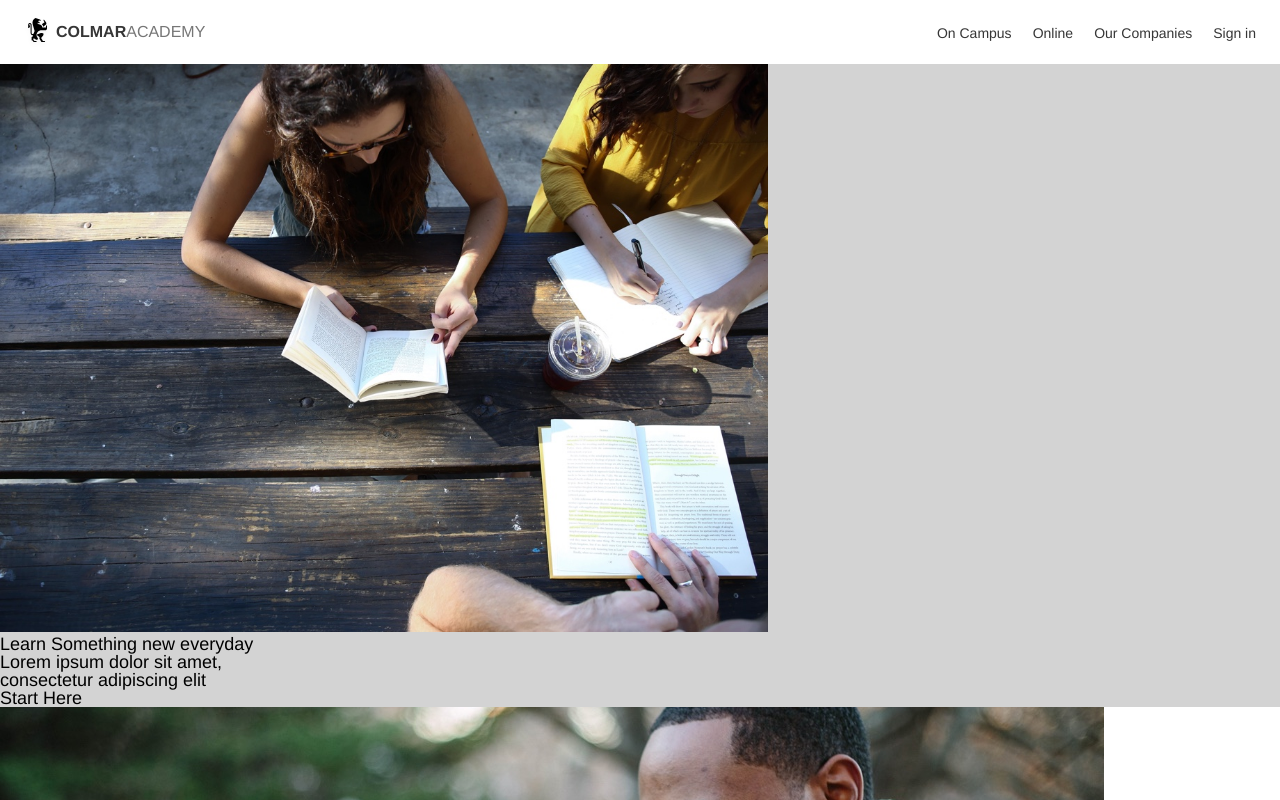
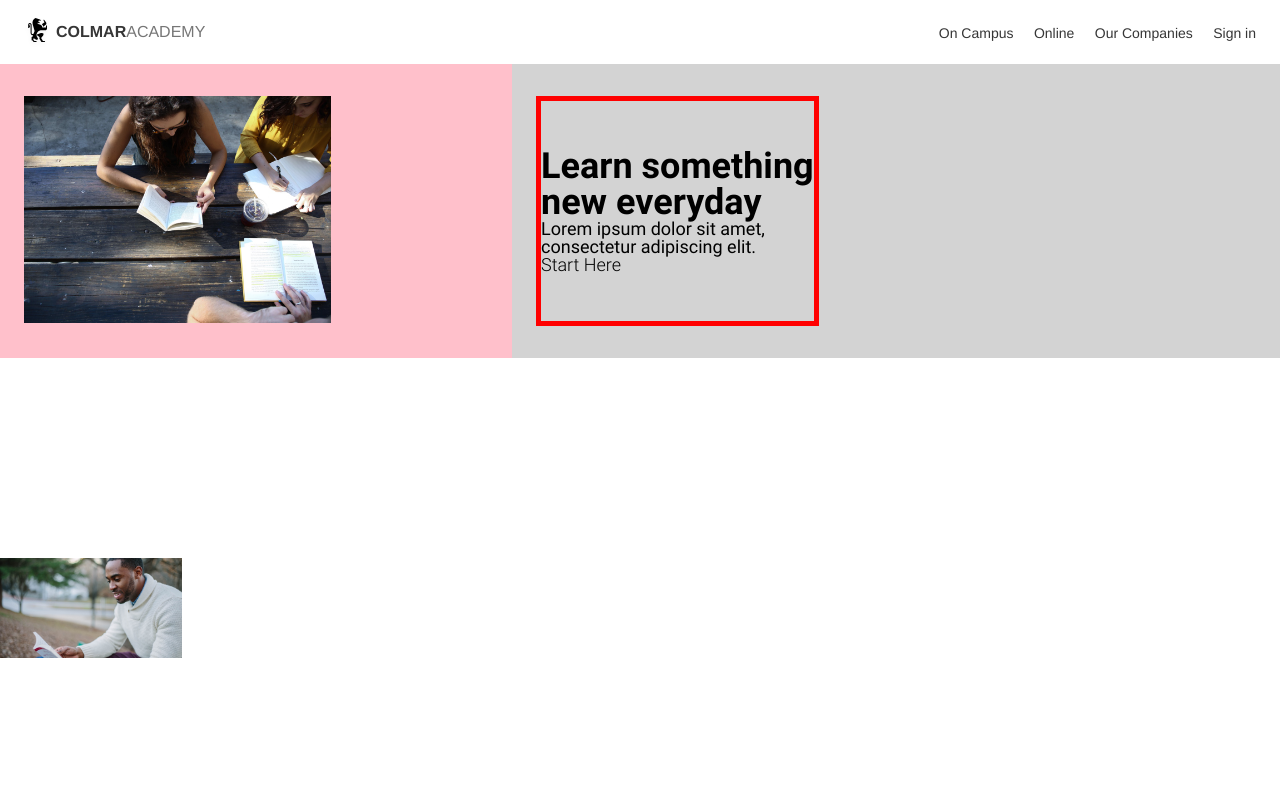
Before and after one commit to smsiren/Colmar-Academy, a plain HTML site: page index.html in a window 1280 px wide. Shown: the top 800 px of the page. Drawn offline with Linux system fonts and the light colour scheme; a web font is replaced by a local one.

Commit message:
Add banner.

```diff
--- a/index.html
+++ b/index.html
@@ -35,18 +35,23 @@
 
       <!-- BANNER -->
       <div class="banner" class="container">
+          <div class="flex-container">
 
-          <img src="./resources/images/banner.jpg" alt="">
-
-          <div class="text">
-            <h1>Learn Something new everyday</h1>
-            <h2>Lorem ipsum dolor sit amet, consectetur adipiscing elit</h2>
-            <div class="button">
-              <span>Start Here</span>
+            <div class="image">
+              <img src="./resources/images/banner.jpg" alt="">
+            </div>
+            <div class="box">
+              <div class="text">
+                <h1>Learn something<br>new everyday</h1>
+                <h2>Lorem ipsum dolor sit amet,<br>consectetur adipiscing elit.</h2>
+                <div class="button">
+                <span>Start Here</span>
+                </div>
             </div>
           </div>
 
-      </div><!-- end BANNER -->
+      </div>
+    </div><!-- end BANNER -->
 
     </header><!-- end HEADER -->
 
--- a/resources/css/style.css
+++ b/resources/css/style.css
@@ -5,11 +5,13 @@ html {
 }
 
 body {
-  font-family: helvetica, sans-serif;
+  font-family: 'Roboto', helvetica, sans-serif;;
+  font-style: normal;
+  font-weight: 300;
 }
 
 .container {
-  max-width: 100%;
+  width: 100%;
 }
 
 
@@ -71,17 +73,54 @@ nav li {
 /* Banner */
 
 .banner {
-  background-color: lightgray;
-  display: inline block;
+  background-color: #D3D3D3;
+  width: 100%;
+
+}
+
+.banner .flex-container {
+  display: flex;
+  justify-content: flex-start;
+}
+
+.banner .image {
+  background-color: pink;
+    width: 40%;
 }
 
 .banner img {
   width: 60%;
-  margin: 32px, 24px;
+  height: auto;
+  margin: 32px 24px;
+
+}
+
+.banner .box {
+  display: flex;
+  align-items: center;
+  margin: 32px 24px;
+  border: red solid 5px;
 }
 
 .banner .text {
-  width: 25%;
+
+}
+
+.banner h1 {
+  font-weight: 700;
+  font-size: 2rem;
+}
+
+.banner h2 {
+  font-weight: 400;
+  font-size: 1rem;
+}
+
+/* info */
+
+.info img {
+  margin-top: 200px;
+  height: 100px;
 }
 
 
@@ -110,3 +149,43 @@ nav li {
   src: local('Biryani Bold'), local('Biryani-Bold'), url(https://fonts.gstatic.com/s/biryani/v3/hv-TlzNxIFoO84YddfA2KTdYUsB9VxU.woff2) format('woff2');
   unicode-range: U+0000-00FF, U+0131, U+0152-0153, U+02BB-02BC, U+02C6, U+02DA, U+02DC, U+2000-206F, U+2074, U+20AC, U+2122, U+2191, U+2193, U+2212, U+2215, U+FEFF, U+FFFD;
 }
+
+@font-face {
+  font-family: 'Roboto';
+  font-style: normal;
+  font-weight: 300;
+  src: local('Roboto Light'), local('Roboto-Light'), url(https://fonts.gstatic.com/s/roboto/v18/KFOlCnqEu92Fr1MmSU5fBBc4AMP6lQ.woff2) format('woff2');
+  unicode-range: U+0000-00FF, U+0131, U+0152-0153, U+02BB-02BC, U+02C6, U+02DA, U+02DC, U+2000-206F, U+2074, U+20AC, U+2122, U+2191, U+2193, U+2212, U+2215, U+FEFF, U+FFFD;
+}
+
+@font-face {
+  font-family: 'Roboto';
+  font-style: normal;
+  font-weight: 400;
+  src: local('Roboto'), local('Roboto-Regular'), url(https://fonts.gstatic.com/s/roboto/v18/KFOmCnqEu92Fr1Mu4mxKKTU1Kg.woff2) format('woff2');
+  unicode-range: U+0000-00FF, U+0131, U+0152-0153, U+02BB-02BC, U+02C6, U+02DA, U+02DC, U+2000-206F, U+2074, U+20AC, U+2122, U+2191, U+2193, U+2212, U+2215, U+FEFF, U+FFFD;
+}
+
+@font-face {
+  font-family: 'Roboto';
+  font-style: normal;
+  font-weight: 500;
+  src: local('Roboto Medium'), local('Roboto-Medium'), url(https://fonts.gstatic.com/s/roboto/v18/KFOlCnqEu92Fr1MmEU9fBBc4AMP6lQ.woff2) format('woff2');
+  unicode-range: U+0000-00FF, U+0131, U+0152-0153, U+02BB-02BC, U+02C6, U+02DA, U+02DC, U+2000-206F, U+2074, U+20AC, U+2122, U+2191, U+2193, U+2212, U+2215, U+FEFF, U+FFFD;
+}
+
+@font-face {
+  font-family: 'Roboto';
+  font-style: normal;
+  font-weight: 700;
+  src: local('Roboto Bold'), local('Roboto-Bold'), url(https://fonts.gstatic.com/s/roboto/v18/KFOlCnqEu92Fr1MmWUlfBBc4AMP6lQ.woff2) format('woff2');
+  unicode-range: U+0000-00FF, U+0131, U+0152-0153, U+02BB-02BC, U+02C6, U+02DA, U+02DC, U+2000-206F, U+2074, U+20AC, U+2122, U+2191, U+2193, U+2212, U+2215, U+FEFF, U+FFFD;
+}
+
+@font-face {
+  font-family: 'Roboto';
+  font-style: normal;
+  font-weight: 900;
+  src: local('Roboto Black'), local('Roboto-Black'), url(https://fonts.gstatic.com/s/roboto/v18/KFOlCnqEu92Fr1MmYUtfBBc4AMP6lQ.woff2) format('woff2');
+  unicode-range: U+0000-00FF, U+0131, U+0152-0153, U+02BB-02BC, U+02C6, U+02DA, U+02DC, U+2000-206F, U+2074, U+20AC, U+2122, U+2191, U+2193, U+2212, U+2215, U+FEFF, U+FFFD;
+}
```
Also changed, not shown: 2 other files.
